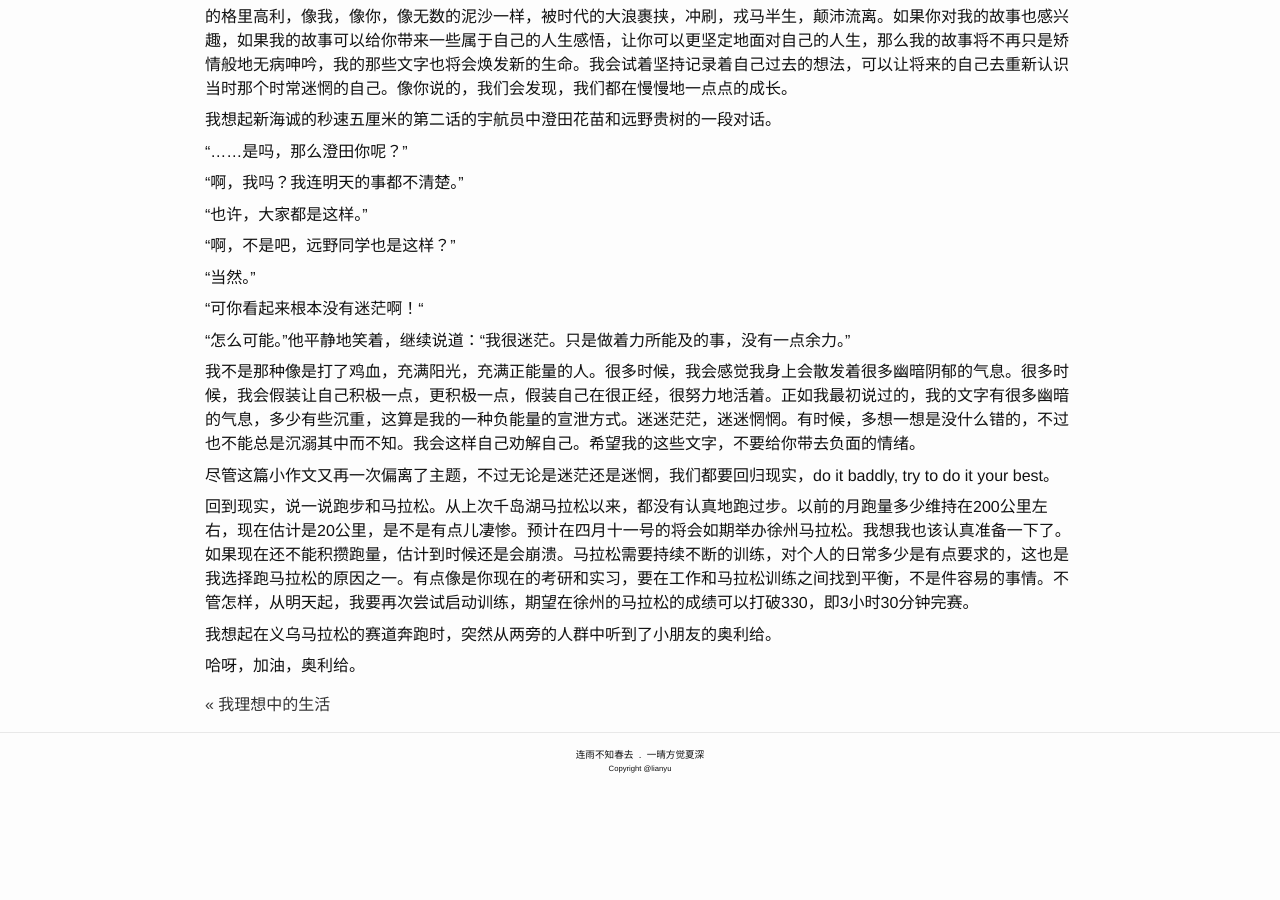
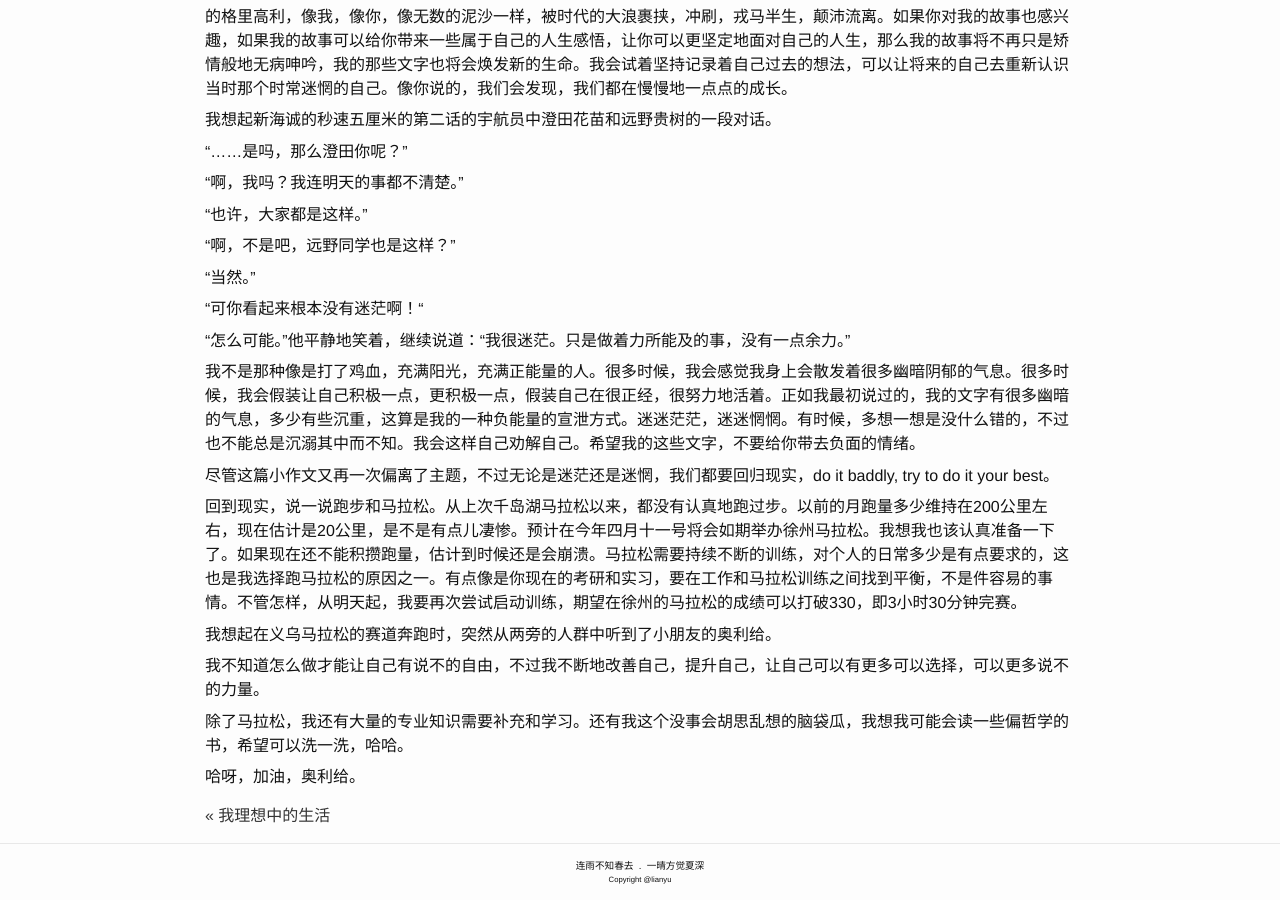
Before and after one commit to lianyu1115/lianyu, a Jekyll site: the page built from _essays/2021-02-26-说不的自由.md, in a window 1280 px wide and 900 px high, scrolled down 1099 px. Built offline with Jekyll 4.4.1, drawn with Linux system fonts in a browser that asks for light colours; before the commit the page ends 1888 px from its top, so only the background shows below that.

Commit message:
Update 2021-02-26-说不的自由.md

```diff
--- a/_essays/2021-02-26-说不的自由.md
+++ b/_essays/2021-02-26-说不的自由.md
@@ -46,8 +46,12 @@ tags: ''
 
 尽管这篇小作文又再一次偏离了主题，不过无论是迷茫还是迷惘，我们都要回归现实，do it baddly, try to do it your best。
 
-回到现实，说一说跑步和马拉松。从上次千岛湖马拉松以来，都没有认真地跑过步。以前的月跑量多少维持在200公里左右，现在估计是20公里，是不是有点儿凄惨。预计在四月十一号的将会如期举办徐州马拉松。我想我也该认真准备一下了。如果现在还不能积攒跑量，估计到时候还是会崩溃。马拉松需要持续不断的训练，对个人的日常多少是有点要求的，这也是我选择跑马拉松的原因之一。有点像是你现在的考研和实习，要在工作和马拉松训练之间找到平衡，不是件容易的事情。不管怎样，从明天起，我要再次尝试启动训练，期望在徐州的马拉松的成绩可以打破330，即3小时30分钟完赛。
+回到现实，说一说跑步和马拉松。从上次千岛湖马拉松以来，都没有认真地跑过步。以前的月跑量多少维持在200公里左右，现在估计是20公里，是不是有点儿凄惨。预计在今年四月十一号将会如期举办徐州马拉松。我想我也该认真准备一下了。如果现在还不能积攒跑量，估计到时候还是会崩溃。马拉松需要持续不断的训练，对个人的日常多少是有点要求的，这也是我选择跑马拉松的原因之一。有点像是你现在的考研和实习，要在工作和马拉松训练之间找到平衡，不是件容易的事情。不管怎样，从明天起，我要再次尝试启动训练，期望在徐州的马拉松的成绩可以打破330，即3小时30分钟完赛。
 
 我想起在义乌马拉松的赛道奔跑时，突然从两旁的人群中听到了小朋友的奥利给。
 
+我不知道怎么做才能让自己有说不的自由，不过我不断地改善自己，提升自己，让自己可以有更多可以选择，可以更多说不的力量。
+
+除了马拉松，我还有大量的专业知识需要补充和学习。还有我这个没事会胡思乱想的脑袋瓜，我想我可能会读一些偏哲学的书，希望可以洗一洗，哈哈。
+
 哈呀，加油，奥利给。
```
